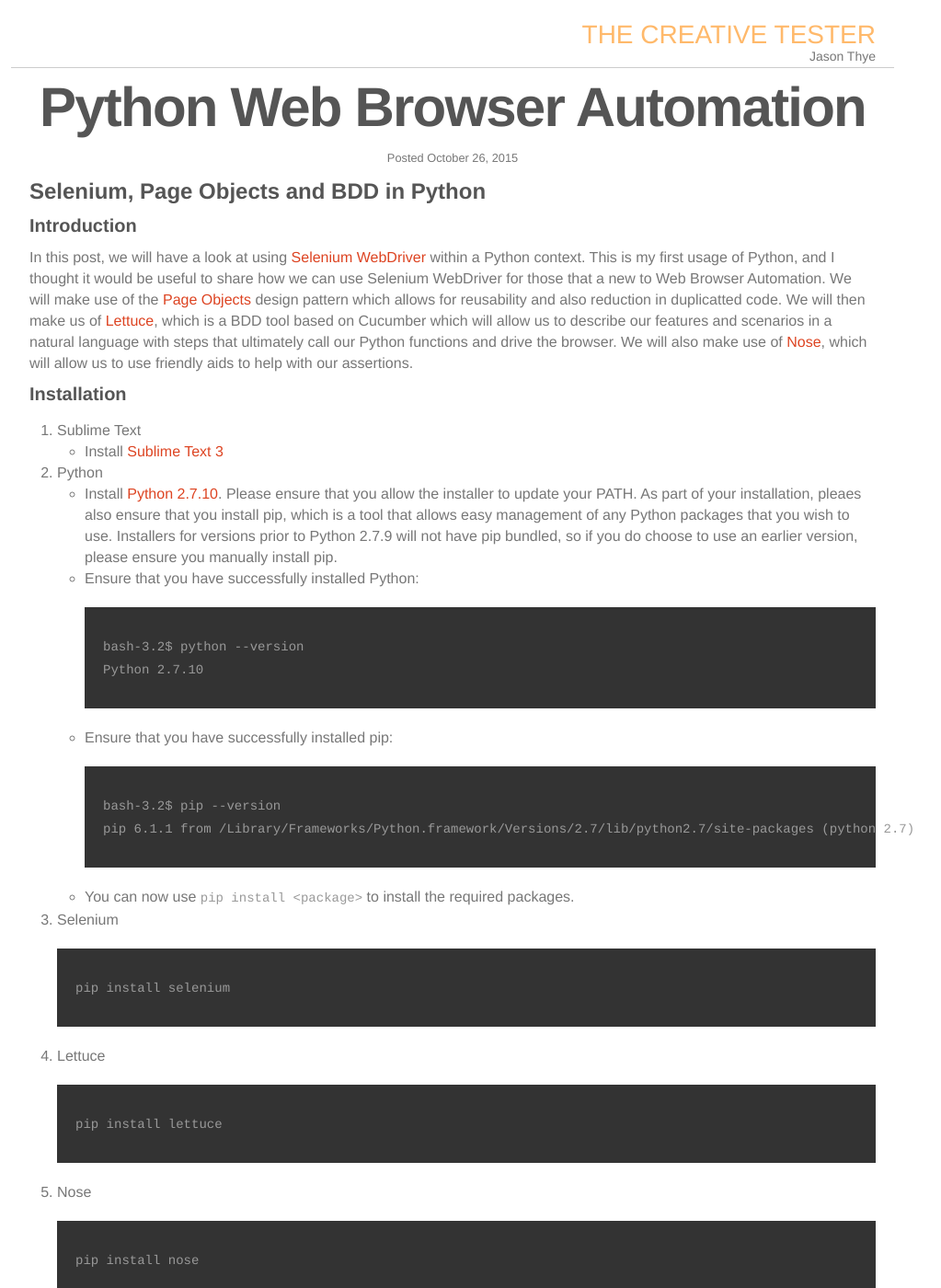
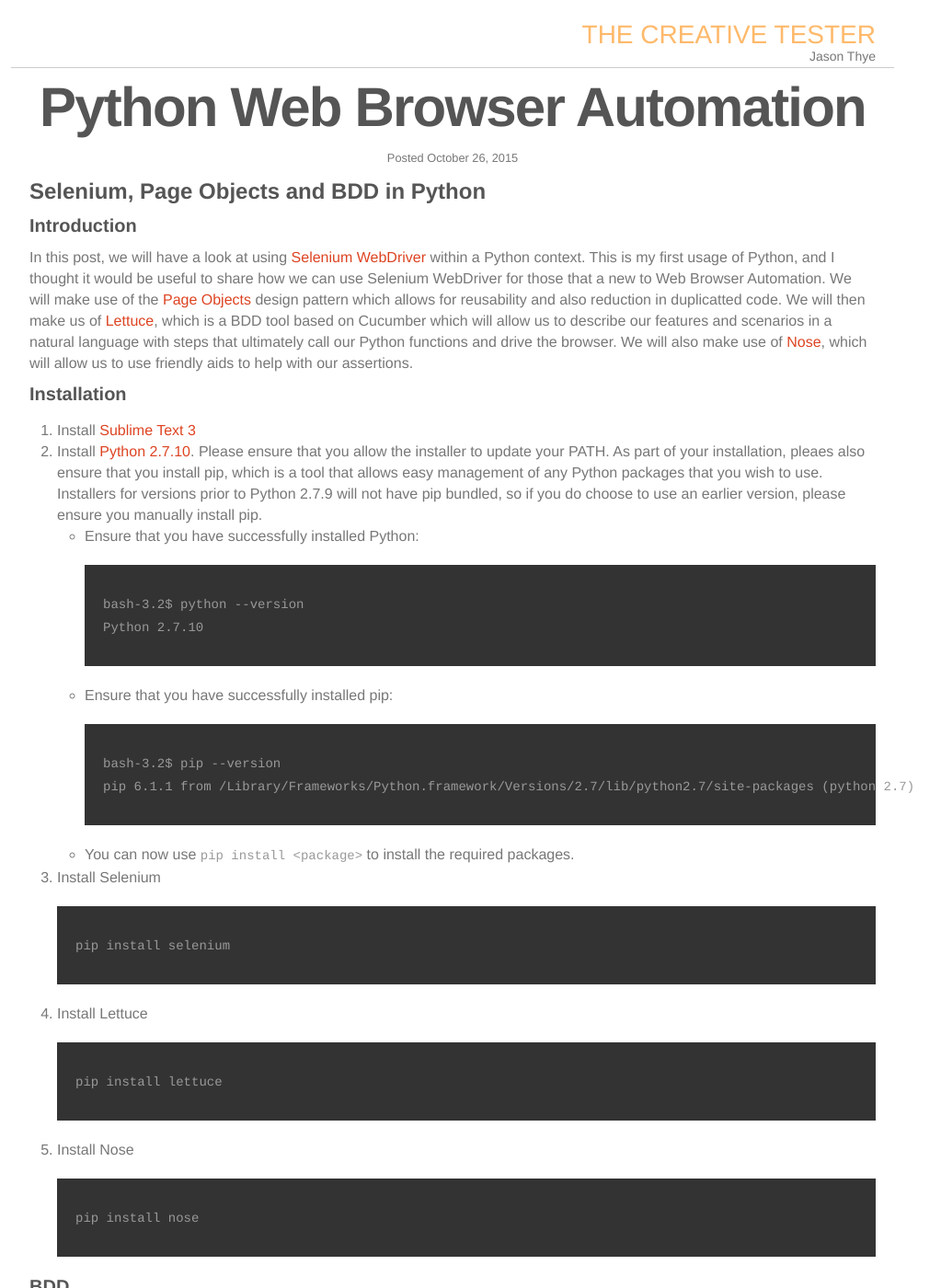
Before and after one commit to the-creative-tester/blog, a Jekyll site: the page built from _posts/2015-10-26-Python-Browser-Automation.md, in a window 1280 px wide and 1400 px high. Shown: the whole window at 92% size, without its empty margins (148-1171 px from the left). Built offline with Jekyll 4.4.1, drawn with Linux system fonts in a browser that asks for light colours; nearby versions of some CDN libraries.

Commit message:
Update 2015-10-26-Python-Browser-Automation.md

````diff
--- a/_posts/2015-10-26-Python-Browser-Automation.md
+++ b/_posts/2015-10-26-Python-Browser-Automation.md
@@ -13,10 +13,8 @@
 In this post, we will have a look at using [Selenium WebDriver](http://www.seleniumhq.org/projects/webdriver/) within a Python context.  This is my first usage of Python, and I thought it would be useful to share how we can use Selenium WebDriver for those that a new to Web Browser Automation.  We will make use of the [Page Objects](http://selenium-python.readthedocs.org/page-objects.html) design pattern which allows for reusability and also reduction in duplicatted code.  We will then make us of [Lettuce](http://lettuce.it/), which is a BDD tool based on Cucumber which will allow us to describe our features and scenarios in a natural language with steps that ultimately call our Python functions and drive the browser.  We will also make use of [Nose](http://nose.readthedocs.org/en/latest/testing_tools.html), which will allow us to use friendly aids to help with our assertions.
 
 ### Installation
-1. Sublime Text
-  * Install [Sublime Text 3](http://www.sublimetext.com/3)
-2. Python
-  * Install [Python 2.7.10](https://www.python.org/downloads/release/python-2710/).  Please ensure that you allow the installer to update your PATH.  As part of your installation, pleaes also ensure that you install pip, which is a tool that allows easy management of any Python packages that you wish to use.  Installers for versions prior to Python 2.7.9 will not have pip bundled, so if you do choose to use an earlier version, please ensure you manually install pip.
+1. Install [Sublime Text 3](http://www.sublimetext.com/3)
+2. Install [Python 2.7.10](https://www.python.org/downloads/release/python-2710/).  Please ensure that you allow the installer to update your PATH.  As part of your installation, pleaes also ensure that you install pip, which is a tool that allows easy management of any Python packages that you wish to use.  Installers for versions prior to Python 2.7.9 will not have pip bundled, so if you do choose to use an earlier version, please ensure you manually install pip.
   * Ensure that you have successfully installed Python:
    ```
    bash-3.2$ python --version
@@ -28,15 +26,15 @@
    pip 6.1.1 from /Library/Frameworks/Python.framework/Versions/2.7/lib/python2.7/site-packages (python 2.7)
    ```
   * You can now use ```pip install <package>``` to install the required packages.
-3. Selenium
+3. Install Selenium
    ```
    pip install selenium
    ```
-4. Lettuce
+4. Install Lettuce
    ```
    pip install lettuce
    ```
-5. Nose
+5. Install Nose
    ```
    pip install nose
    ```
````
